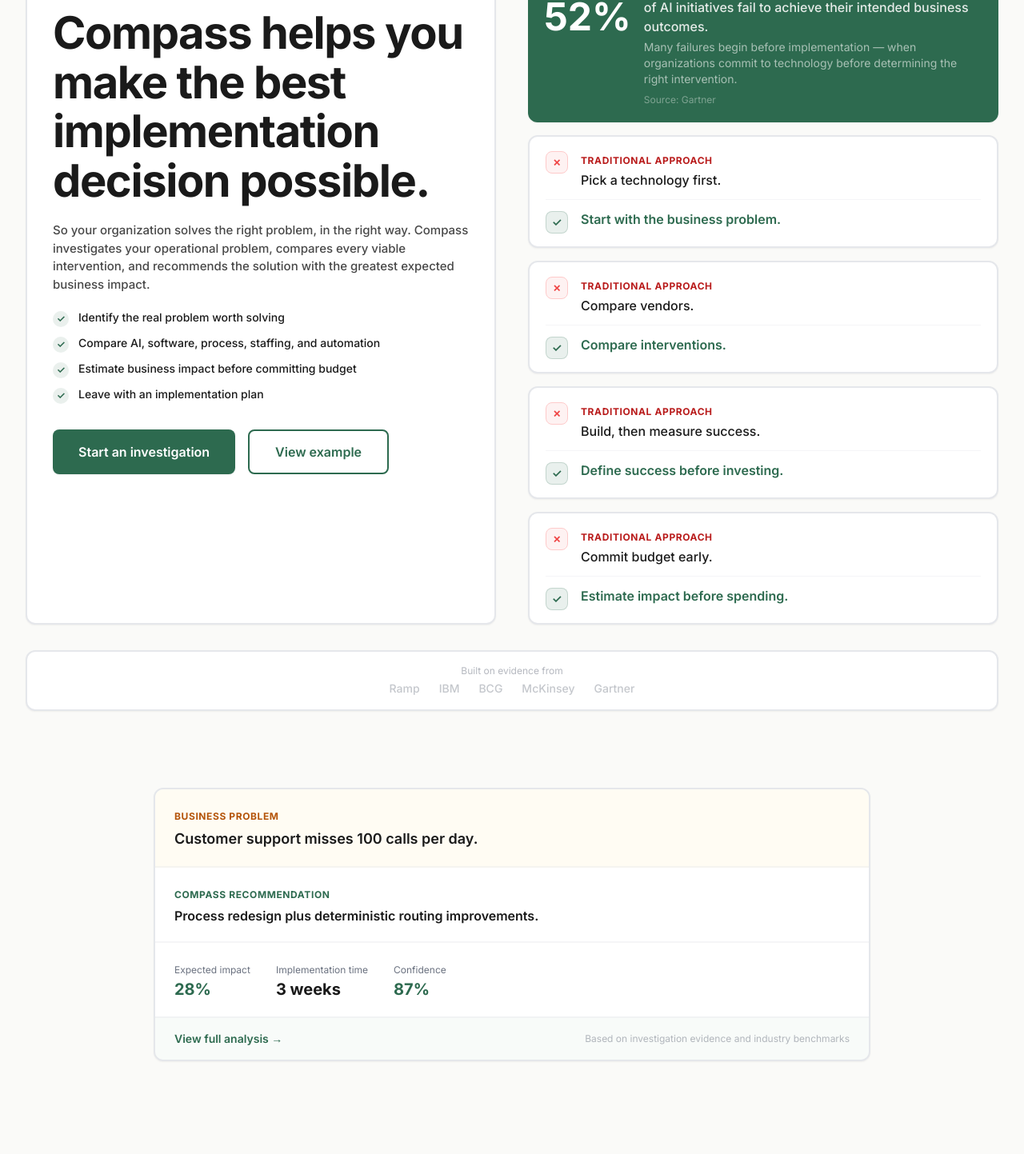
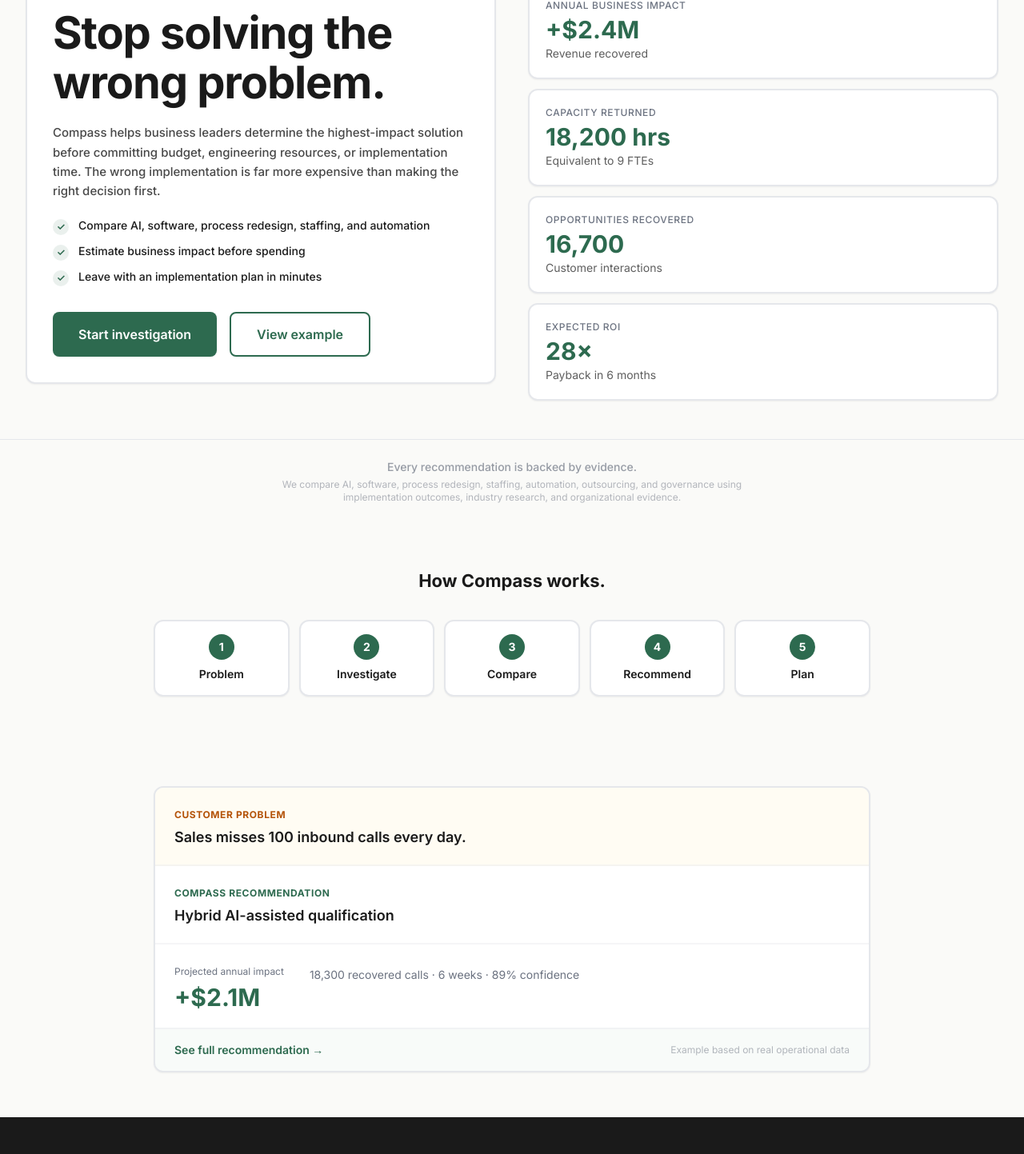
Before and after one commit to smithar106/Compass-Web, a Next.js app: page / in a window 1280 px wide. Shown: the part 119-1562 px from the top of the page at 80% size. Built offline with nearby package versions, Linux system fonts and the light colour scheme.

Commit message:
homepage: outcome-focused hero with metrics, simplified to 6 sections, removed statistics cards

```diff
--- a/src/app/page.tsx
+++ b/src/app/page.tsx
@@ -1,26 +1,21 @@
 import Link from "next/link";
 import { site } from "@/content/site";
-
-const statColors: Record<string, { border: string; bg: string; value: string; circle: string }> = {
-  emerald: { border: "border-emerald-200", bg: "bg-emerald-50/40", value: "text-emerald-600", circle: "bg-emerald-100" },
-  blue: { border: "border-blue-200", bg: "bg-blue-50/40", value: "text-blue-600", circle: "bg-blue-100" },
-  amber: { border: "border-amber-200", bg: "bg-amber-50/40", value: "text-amber-600", circle: "bg-amber-100" },
-  violet: { border: "border-violet-200", bg: "bg-violet-50/40", value: "text-violet-600", circle: "bg-violet-100" },
-};
 
 export default function HomePage() {
   return (
     <>
-      {/* Hero — dashboard panel */}
-      <section className="pt-24 pb-10 px-4 sm:px-6 lg:px-8">
+      {/* Hero — outcome-focused */}
+      <section className="pt-24 pb-12 px-4 sm:px-6 lg:px-8">
         <div className="mx-auto max-w-7xl">
-          <div className="grid grid-cols-1 lg:grid-cols-2 gap-10">
+          <div className="grid grid-cols-1 lg:grid-cols-2 gap-10 items-start">
             {/* Left */}
             <div className="bg-white border-2 border-border rounded-xl p-8 shadow-sm">
-              <h1 className="text-display font-bold text-ink leading-[1.1] tracking-tight">
+              <h1 className="text-[2.5rem] md:text-display font-bold text-ink leading-[1.1] tracking-tight">
                 {site.hero.headline}
               </h1>
-              <p className="mt-5 text-[15px] text-ink/80 font-[500]">{site.hero.subtitle}</p>
+              <p className="mt-5 text-[15px] text-ink/80 leading-relaxed font-[500]">
+                {site.hero.subtitle}
+              </p>
               <ul className="mt-5 space-y-2.5">
                 {site.hero.bullets.map((b) => (
                   <li key={b} className="flex items-start gap-3 text-sm text-ink font-medium">
@@ -32,145 +27,88 @@
                 ))}
               </ul>
               <div className="mt-8 flex flex-wrap gap-4">
-                <Link
-                  href="/assessment"
-                  className="inline-flex items-center px-8 py-3.5 bg-forest text-white text-base font-semibold rounded-lg hover:bg-leaf transition-colors shadow-sm"
-                >
+                <Link href="/assessment" className="inline-flex items-center px-8 py-3.5 bg-forest text-white text-base font-semibold rounded-lg hover:bg-leaf transition-colors shadow-sm">
                   {site.hero.cta}
                 </Link>
-                <a
-                  href="#example"
-                  className="inline-flex items-center px-8 py-3.5 border-2 border-forest text-forest text-base font-semibold rounded-lg hover:bg-mist transition-colors"
-                >
+                <a href="#example" className="inline-flex items-center px-8 py-3.5 border-2 border-forest text-forest text-base font-semibold rounded-lg hover:bg-mist transition-colors">
                   {site.hero.ctaSecondary}
                 </a>
               </div>
             </div>
-            {/* Right: stat + decision mistakes */}
-            <div className="space-y-4">
-              <div className="bg-forest text-white rounded-xl p-5 shadow-sm">
-                <div className="flex items-start gap-4">
-                  <span className="text-5xl font-bold leading-none">52%</span>
-                  <div>
-                    <p className="text-base text-cream/90 font-medium">of AI initiatives fail to achieve their intended business outcomes.</p>
-                    <p className="text-sm text-cream/60 mt-1">Many failures begin before implementation — when organizations commit to technology before determining the right intervention.</p>
-                    <p className="text-xs text-cream/40 mt-2">Source: Gartner</p>
-                  </div>
+
+            {/* Right: outcome metrics */}
+            <div className="space-y-3">
+              {site.hero.outcomes.map((o) => (
+                <div key={o.label} className="border-2 border-border rounded-xl bg-white p-5 shadow-sm">
+                  <p className="text-xs text-stone font-medium uppercase tracking-wider">{o.label}</p>
+                  <p className="text-3xl font-bold text-forest mt-1">{o.value}</p>
+                  <p className="text-sm text-ink/70 mt-0.5">{o.detail}</p>
                 </div>
-              </div>
-              {site.hero.decisionMistakes.map((card) => (
-                <div key={card.label} className="border-2 border-border rounded-xl bg-white shadow-sm overflow-hidden">
-                  <div className="px-5 pt-4 pb-3">
-                    <div className="flex items-start gap-4">
-                      <span className="flex-shrink-0 w-7 h-7 rounded-lg bg-red-50 border border-red-200 flex items-center justify-center mt-0.5">
-                        <span className="text-sm font-bold text-red-500">{"\u2717"}</span>
-                      </span>
-                      <div>
-                        <span className="text-xs font-bold text-red-700 uppercase tracking-wider">{card.label}</span>
-                        <p className="text-base text-ink font-medium mt-0.5">{card.pain}</p>
-                      </div>
-                    </div>
-                  </div>
-                  <div className="border-t border-border/40 mx-5" />
-                  <div className="px-5 pt-3 pb-4">
-                    <div className="flex items-start gap-4">
-                      <span className="flex-shrink-0 w-7 h-7 rounded-lg bg-forest/10 border border-forest/20 flex items-center justify-center mt-0.5">
-                        <span className="text-sm font-bold text-forest">{"\u2713"}</span>
-                      </span>
-                      <p className="text-base text-forest font-semibold">{card.compassSolves}</p>
-                    </div>
-                  </div>
-                </div>
-              ))}
-            </div>
-          </div>
-          {/* Trust bar */}
-          <div className="mt-8 border-2 border-border rounded-xl bg-white p-4 shadow-sm">
-            <p className="text-xs text-stone/50 text-center">{site.trustedBy.label}</p>
-            <div className="flex flex-wrap justify-center gap-6 text-sm text-stone/40 font-medium mt-1">
-              {site.trustedBy.sources.map((s) => (
-                <span key={s}>{s}</span>
               ))}
             </div>
           </div>
         </div>
       </section>
 
-      {/* Example — product card */}
+      {/* Evidence bar */}
+      <section className="py-6 bg-cream border-t border-border px-4 sm:px-6 lg:px-8">
+        <div className="mx-auto max-w-5xl text-center">
+          <p className="text-sm text-stone/70 font-medium">{site.evidence.headline}</p>
+          <p className="text-xs text-stone/50 mt-1 max-w-xl mx-auto">{site.evidence.subtitle}</p>
+        </div>
+      </section>
+
+      {/* How Compass works */}
+      <section className="py-[3.5rem] px-4 sm:px-6 lg:px-8">
+        <div className="mx-auto max-w-4xl">
+          <h2 className="text-[22px] font-bold text-ink text-center">How Compass works.</h2>
+          <div className="mt-8 grid grid-cols-1 md:grid-cols-5 gap-3">
+            {["Problem", "Investigate", "Compare", "Recommend", "Plan"].map((step, i) => (
+              <div key={step} className="border-2 border-border rounded-xl p-4 text-center bg-white shadow-sm">
+                <span className="w-8 h-8 rounded-full bg-forest text-white flex items-center justify-center mx-auto text-sm font-bold">{i + 1}</span>
+                <p className="mt-2 text-sm font-semibold text-ink">{step}</p>
+              </div>
+            ))}
+          </div>
+        </div>
+      </section>
+
+      {/* Example recommendation */}
       <section id="example" className="py-[3.5rem] bg-cream px-4 sm:px-6 lg:px-8">
         <div className="mx-auto max-w-4xl">
           <div className="border-2 border-border rounded-xl bg-white shadow-sm overflow-hidden">
-            {/* Problem */}
             <div className="bg-amber-50/60 border-b-2 border-border/40 px-6 py-5">
-              <span className="text-xs font-bold text-amber-700 uppercase tracking-wider">Business problem</span>
+              <span className="text-xs font-bold text-amber-700 uppercase tracking-wider">Customer problem</span>
               <p className="text-lg text-ink font-semibold mt-1">{site.example.problem}</p>
             </div>
-            {/* Recommendation row */}
             <div className="px-6 py-5 border-b-2 border-border/40">
               <span className="text-xs font-bold text-forest uppercase tracking-wider">Compass recommendation</span>
-              <p className="text-base text-ink font-semibold mt-1">Process redesign plus deterministic routing improvements.</p>
+              <p className="text-lg text-ink font-semibold mt-1">{site.example.recommendation}</p>
             </div>
-            {/* Metrics row */}
             <div className="px-6 py-5 flex flex-wrap gap-8">
               <div>
-                <span className="text-xs text-stone">Expected impact</span>
-                <p className="text-xl font-bold text-forest">28%</p>
+                <span className="text-xs text-stone">Projected annual impact</span>
+                <p className="text-3xl font-bold text-forest mt-1">{site.example.impact}</p>
               </div>
-              <div>
-                <span className="text-xs text-stone">Implementation time</span>
-                <p className="text-xl font-bold text-ink">3 weeks</p>
-              </div>
-              <div>
-                <span className="text-xs text-stone">Confidence</span>
-                <p className="text-xl font-bold text-forest">{site.example.confidence}</p>
-              </div>
+              <div className="text-sm text-stone mt-2">{site.example.detail}</div>
             </div>
-            {/* Reasoning */}
             <div className="bg-mist/30 border-t-2 border-border/40 px-6 py-4 flex items-center justify-between">
-              <Link
-                href="/assessment/results?example=true"
-                className="text-sm text-forest font-semibold hover:text-leaf transition-colors"
-              >
-                View full analysis &rarr;
+              <Link href="/assessment/results?example=true" className="text-sm text-forest font-semibold hover:text-leaf transition-colors">
+                {site.example.cta} &rarr;
               </Link>
-              <span className="text-xs text-stone/50">Based on investigation evidence and industry benchmarks</span>
+              <span className="text-xs text-stone/50">Example based on real operational data</span>
             </div>
           </div>
         </div>
       </section>
 
-      {/* Evidence — compact proof cards */}
-      <section className="py-[3.5rem] px-4 sm:px-6 lg:px-8">
-        <div className="mx-auto max-w-7xl">
-          <h2 className="text-lg font-bold text-ink">{site.evidence.headline}</h2>
-          <div className="mt-5 grid grid-cols-2 lg:grid-cols-4 gap-3">
-            {site.evidence.cards.map((card) => {
-              const c = statColors[card.color] || statColors.emerald;
-              return (
-                <div key={card.value} className={`border-2 ${c.border} ${c.bg} rounded-xl p-4 shadow-sm`}>
-                  <p className="text-[13px] text-ink font-semibold leading-snug">{card.meaning}</p>
-                  <div className="mt-2 flex items-baseline gap-1.5">
-                    <span className={`text-3xl font-bold ${c.value} tracking-tight`}>{card.value}</span>
-                    <span className="text-[11px] text-stone/50 font-medium">{card.source}</span>
-                  </div>
-                  <p className="mt-2 text-[12px] text-ink/70 font-medium">{card.connection}</p>
-                </div>
-              );
-            })}
-          </div>
-        </div>
-      </section>
-
-      {/* CTA panel */}
+      {/* CTA */}
       <section className="py-[3.5rem] bg-ink text-cream px-4 sm:px-6 lg:px-8">
         <div className="mx-auto max-w-3xl text-center">
           <h2 className="text-[28px] font-bold">{site.finalCta.headline}</h2>
           <p className="mt-4 text-[15px] text-cream/80">{site.finalCta.subtitle}</p>
           <div className="mt-8">
-            <Link
-              href="/assessment"
-              className="inline-flex items-center px-8 py-3.5 bg-cream text-ink text-base font-semibold rounded-lg hover:bg-white transition-colors shadow-sm"
-            >
+            <Link href="/assessment" className="inline-flex items-center px-8 py-3.5 bg-cream text-ink text-base font-semibold rounded-lg hover:bg-white transition-colors shadow-sm">
               {site.finalCta.cta}
             </Link>
           </div>
--- a/src/content/site.ts
+++ b/src/content/site.ts
@@ -5,68 +5,35 @@
     "Compass helps operations leaders decide whether the right answer is AI, software, process redesign, human work, or a combination—and generates an Implementation Plan for the chosen solution.",
 
   hero: {
-    headline: "Compass helps you make the best implementation decision possible.",
-    subtitle: "So your organization solves the right problem, in the right way. Compass investigates your operational problem, compares every viable intervention, and recommends the solution with the greatest expected business impact.",
+    headline: "Stop solving the wrong problem.",
+    subtitle: "Compass helps business leaders determine the highest-impact solution before committing budget, engineering resources, or implementation time. The wrong implementation is far more expensive than making the right decision first.",
     bullets: [
-      "Identify the real problem worth solving",
-      "Compare AI, software, process, staffing, and automation",
-      "Estimate business impact before committing budget",
-      "Leave with an implementation plan",
+      "Compare AI, software, process redesign, staffing, and automation",
+      "Estimate business impact before spending",
+      "Leave with an implementation plan in minutes",
     ],
-    cta: "Start an investigation",
+    cta: "Start investigation",
     ctaSecondary: "View example",
-    decisionMistakes: [
-      {
-        label: "Traditional approach",
-        pain: "Pick a technology first.",
-        compassSolves: "Start with the business problem.",
-      },
-      {
-        label: "Traditional approach",
-        pain: "Compare vendors.",
-        compassSolves: "Compare interventions.",
-      },
-      {
-        label: "Traditional approach",
-        pain: "Build, then measure success.",
-        compassSolves: "Define success before investing.",
-      },
-      {
-        label: "Traditional approach",
-        pain: "Commit budget early.",
-        compassSolves: "Estimate impact before spending.",
-      },
+    outcomes: [
+      { label: "Annual Business Impact", value: "+$2.4M", detail: "Revenue recovered" },
+      { label: "Capacity Returned", value: "18,200 hrs", detail: "Equivalent to 9 FTEs" },
+      { label: "Opportunities Recovered", value: "16,700", detail: "Customer interactions" },
+      { label: "Expected ROI", value: "28\u00D7", detail: "Payback in 6 months" },
     ],
   },
 
-  trustedBy: {
-    label: "Built on evidence from",
-    sources: ["Ramp", "IBM", "BCG", "McKinsey", "Gartner"],
+  evidence: {
+    headline: "Every recommendation is backed by evidence.",
+    subtitle: "We compare AI, software, process redesign, staffing, automation, outsourcing, and governance using implementation outcomes, industry research, and organizational evidence.",
   },
 
   example: {
-    headline: "Compass in action.",
-    problem: "Customer support misses 100 calls per day.",
-    steps: [
-      { label: "Root causes", text: "Staffing gaps during peak hours. Routing concentrates traffic in one queue. Shift changes create coverage holes." },
-      { label: "Evidence", text: "Missed calls cluster around shift changes. Routing data shows disproportionate load on one team." },
-      { label: "Interventions compared", text: "AI voice agent, callback software, process redesign, additional staffing, hybrid, no action." },
-      { label: "Recommendation", value: "Process redesign plus deterministic routing improvements." },
-      { label: "Blueprint", text: "Owner: Operations lead. Phases: audit, routing redesign, staffing adjustment, monitoring. Duration: 3-4 weeks." },
-    ],
-    confidence: "87%",
-    cta: "View full analysis",
-  },
-
-  evidence: {
-    headline: "Why companies struggle with AI adoption.",
-    cards: [
-      { meaning: "Only 52% of AI initiatives achieve their intended business outcomes. Many failures begin before implementation, when organizations commit to technology before determining the best intervention.", value: "52%", source: "Gartner", connection: "Compass determines the intervention path before resources are committed.", color: "emerald" },
-      { meaning: "Only 25% of AI initiatives deliver the expected return on investment. Organizations often invest before defining the business problem, success criteria, and baseline.", value: "25%", source: "IBM", connection: "Compass defines success before investment.", color: "blue" },
-      { meaning: "70% of implementation challenges are organizational, not technical. The dominant barriers are workflows, ownership, readiness, and change management.", value: "70%", source: "BCG", connection: "Compass evaluates readiness before recommending technology.", color: "amber" },
-      { meaning: "The average AI prototype takes 8 months to reach production. Organizations begin building before confirming the intervention is correct.", value: "8 mo.", source: "Gartner", connection: "Compass determines direction before the implementation clock starts.", color: "violet" },
-    ],
-    cta: "Start your investigation",
+    headline: "Example recommendation.",
+    problem: "Sales misses 100 inbound calls every day.",
+    recommendation: "Hybrid AI-assisted qualification",
+    impact: "+$2.1M",
+    detail: "18,300 recovered calls \u00B7 6 weeks \u00B7 89% confidence",
+    cta: "See full recommendation",
   },
 
   designPartners: {
@@ -101,7 +68,7 @@
   finalCta: {
     headline: "Investigate before you build.",
     subtitle: "Before you evaluate another AI vendor, determine whether AI is actually the right intervention.",
-    cta: "Start an investigation",
+    cta: "Start investigation",
   },
 
   footer: {
```
Also changed, not shown: 1 other file (tests, documents, lock files or other folders).
